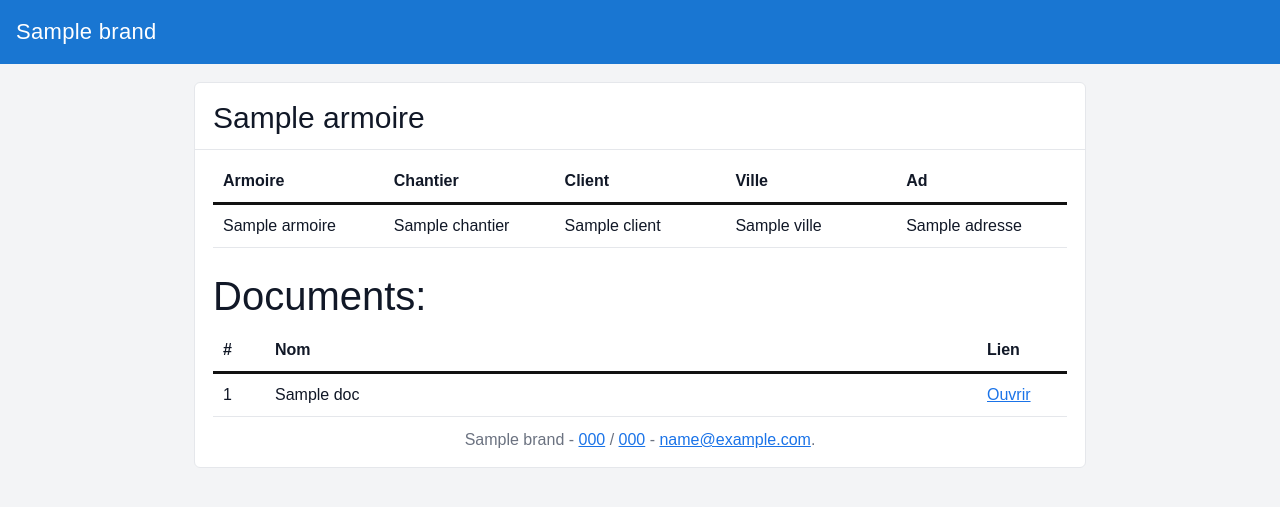
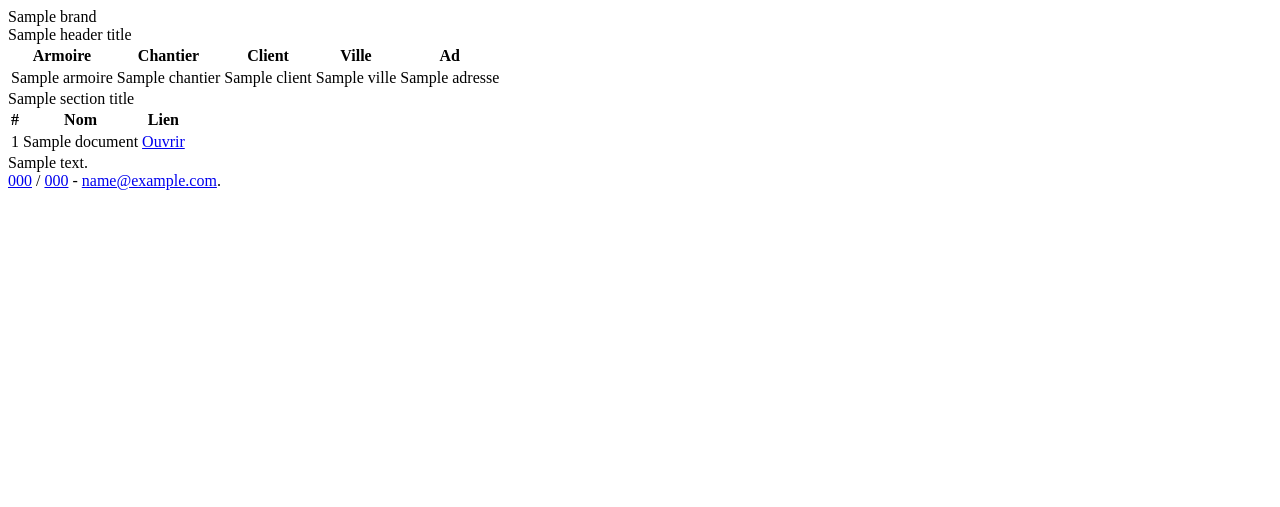
Before and after one commit to fode-konate/qr-code-dynamic, a Flask app: template templates/landing.html in a window 1280 px wide. Shown: the top 507 px of the page. Run offline with Flask 3, Linux system fonts and the light colour scheme; the visitor is signed in with stand-in values (Sample User, id 1); tables that the repository leaves empty hold one stand-in row (values such as "Sample post"); the template is opened without the code that fills it: most values are stand-ins (such as "Sample title", 1, 10 or a date in 2020).

Commit message:
Initial commit - QR dynamique avec landing modifiable

```diff
--- a/app.py
+++ b/app.py
@@ -1,105 +1,190 @@
-from flask import Flask, redirect, request, render_template, send_file, url_for, flash, send_from_directory, session
+from flask import (
+    Flask, redirect, request, render_template, send_file, url_for,
+    flash, send_from_directory, session
+)
 from flask_sqlalchemy import SQLAlchemy
 from datetime import datetime
 from sqlalchemy import text
 import qrcode
 import io
 import os
+import json
 import uuid
 from werkzeug.utils import secure_filename
 
-# Configuration Flask
+# -------------------------
+# Flask config
+# -------------------------
 app = Flask(__name__)
-app.secret_key = 'supersecretkey'
-app.config['UPLOAD_FOLDER'] = 'files'
+app.secret_key = "supersecretkey"
+app.config["UPLOAD_FOLDER"] = "files"
 
-# ✅ Rend l'URL compatible si Render fournit "postgres://"
-db_url = os.environ.get('DATABASE_URL')
+db_url = os.environ.get("DATABASE_URL")
 if db_url and db_url.startswith("postgres://"):
     db_url = db_url.replace("postgres://", "postgresql://", 1)
 
-app.config['SQLALCHEMY_DATABASE_URI'] = db_url
-app.config['SQLALCHEMY_TRACK_MODIFICATIONS'] = False
+app.config["SQLALCHEMY_DATABASE_URI"] = db_url
+app.config["SQLALCHEMY_TRACK_MODIFICATIONS"] = False
 
-# Dossier de fichiers PDF
-os.makedirs(app.config['UPLOAD_FOLDER'], exist_ok=True)
+os.makedirs(app.config["UPLOAD_FOLDER"], exist_ok=True)
 
-# Initialisation de SQLAlchemy
 db = SQLAlchemy(app)
 
-# Définition du modèle
+# -------------------------
+# Model
+# -------------------------
 class URL(db.Model):
     id = db.Column(db.String(8), primary_key=True)
     custom_id = db.Column(db.String(100), unique=True, nullable=True)
     target_url = db.Column(db.Text, nullable=False)
+
     mode = db.Column(db.String(20), default="redirect")  # redirect | landing
-    folder = db.Column(db.String(100), default='Général')
+
+    folder = db.Column(db.String(100), default="Général")
     filename = db.Column(db.String(200), nullable=True)
     created_at = db.Column(db.DateTime, default=datetime.utcnow)
     deleted = db.Column(db.Boolean, default=False)
 
+    # ---- Landing (page modifiable) ----
+    brand = db.Column(db.String(120), default="HDCA")
+    page_title = db.Column(db.String(200), default="HDCA")
+    header_title = db.Column(db.String(200), default="")
+
+    # Ligne "fixe" (tableau)
+    armoire = db.Column(db.String(200), default="Armoire Ventilation")
+    chantier = db.Column(db.String(200), default="")
+    client = db.Column(db.String(200), default="")
+    ville = db.Column(db.String(200), default="")
+    adresse = db.Column(db.String(200), default="")
+
+    # Le reste modifiable
+    section_title = db.Column(db.String(200), default="Documents:")
+    footer_text = db.Column(db.String(400), default="")
+    phone1 = db.Column(db.String(50), default="")
+    phone2 = db.Column(db.String(50), default="")
+    email = db.Column(db.String(120), default="")
+
+    # Liste des docs: [{"nom":"...", "url":"..."}]
+    documents_json = db.Column(db.Text, default="[]")
+
+
+# -------------------------
+# Auto-migration schema (Render free friendly)
+# -------------------------
 def ensure_schema():
-    """Crée les tables si besoin + ajoute la colonne mode si elle manque (sans Shell Render)."""
     db.create_all()
     try:
-        db.session.execute(text(
-            "ALTER TABLE url ADD COLUMN IF NOT EXISTS mode VARCHAR(20) DEFAULT 'redirect'"
-        ))
-        db.session.execute(text(
-            "UPDATE url SET mode='redirect' WHERE mode IS NULL"
-        ))
+        # base
+        db.session.execute(text("ALTER TABLE url ADD COLUMN IF NOT EXISTS mode VARCHAR(20) DEFAULT 'redirect'"))
+        db.session.execute(text("ALTER TABLE url ADD COLUMN IF NOT EXISTS folder VARCHAR(100) DEFAULT 'Général'"))
+        db.session.execute(text("ALTER TABLE url ADD COLUMN IF NOT EXISTS filename VARCHAR(200)"))
+        db.session.execute(text("ALTER TABLE url ADD COLUMN IF NOT EXISTS created_at TIMESTAMP"))
+        db.session.execute(text("ALTER TABLE url ADD COLUMN IF NOT EXISTS deleted BOOLEAN DEFAULT FALSE"))
+
+        # landing
+        db.session.execute(text("ALTER TABLE url ADD COLUMN IF NOT EXISTS brand VARCHAR(120) DEFAULT 'HDCA'"))
+        db.session.execute(text("ALTER TABLE url ADD COLUMN IF NOT EXISTS page_title VARCHAR(200) DEFAULT 'HDCA'"))
+        db.session.execute(text("ALTER TABLE url ADD COLUMN IF NOT EXISTS header_title VARCHAR(200) DEFAULT ''"))
+
+        db.session.execute(text("ALTER TABLE url ADD COLUMN IF NOT EXISTS armoire VARCHAR(200) DEFAULT 'Armoire Ventilation'"))
+        db.session.execute(text("ALTER TABLE url ADD COLUMN IF NOT EXISTS chantier VARCHAR(200) DEFAULT ''"))
+        db.session.execute(text("ALTER TABLE url ADD COLUMN IF NOT EXISTS client VARCHAR(200) DEFAULT ''"))
+        db.session.execute(text("ALTER TABLE url ADD COLUMN IF NOT EXISTS ville VARCHAR(200) DEFAULT ''"))
+        db.session.execute(text("ALTER TABLE url ADD COLUMN IF NOT EXISTS adresse VARCHAR(200) DEFAULT ''"))
+
+        db.session.execute(text("ALTER TABLE url ADD COLUMN IF NOT EXISTS section_title VARCHAR(200) DEFAULT 'Documents:'"))
+        db.session.execute(text("ALTER TABLE url ADD COLUMN IF NOT EXISTS footer_text VARCHAR(400) DEFAULT ''"))
+
+        db.session.execute(text("ALTER TABLE url ADD COLUMN IF NOT EXISTS phone1 VARCHAR(50) DEFAULT ''"))
+        db.session.execute(text("ALTER TABLE url ADD COLUMN IF NOT EXISTS phone2 VARCHAR(50) DEFAULT ''"))
+        db.session.execute(text("ALTER TABLE url ADD COLUMN IF NOT EXISTS email VARCHAR(120) DEFAULT ''"))
+
+        db.session.execute(text("ALTER TABLE url ADD COLUMN IF NOT EXISTS documents_json TEXT DEFAULT '[]'"))
+
+        # normalisation
+        db.session.execute(text("UPDATE url SET mode='redirect' WHERE mode IS NULL"))
+        db.session.execute(text("UPDATE url SET documents_json='[]' WHERE documents_json IS NULL"))
+        db.session.execute(text("UPDATE url SET deleted=FALSE WHERE deleted IS NULL"))
+
         db.session.commit()
     except Exception as e:
         db.session.rollback()
         print("Schema update warning:", e)
 
+
 with app.app_context():
     ensure_schema()
 
-# Middleware d'authentification
+
+# -------------------------
+# Auth middleware
+# Public: /redirect/* and /pdf/* are accessible without login (scan)
+# Admin: everything else requires login
+# -------------------------
 @app.before_request
 def require_login():
-    allowed_paths = ['/login']
-    if request.path.startswith('/redirect/') or request.path.startswith('/pdf/'):
+    allowed_paths = ["/login"]
+    if request.path.startswith("/redirect/") or request.path.startswith("/pdf/"):
         return
-    if not session.get('authenticated') and request.path not in allowed_paths:
-        return redirect(url_for('login'))
+    if not session.get("authenticated") and request.path not in allowed_paths:
+        return redirect(url_for("login"))
 
-@app.route('/login', methods=['GET', 'POST'])
+
+@app.route("/login", methods=["GET", "POST"])
 def login():
-    if request.method == 'POST':
-        if request.form.get('password') == "So!t3chGC":
-            session['authenticated'] = True
-            return redirect(url_for('home'))
+    if request.method == "POST":
+        if request.form.get("password") == "So!t3chGC":
+            session["authenticated"] = True
+            return redirect(url_for("home"))
         flash("Mot de passe incorrect.", "danger")
-    return render_template('login.html')
+    return render_template("login.html")
 
-@app.route('/')
+
+@app.route("/logout")
+def logout():
+    session.clear()
+    flash("Déconnecté avec succès.", "info")
+    return redirect(url_for("login"))
+
+
+# -------------------------
+# Pages
+# -------------------------
+@app.route("/")
 def home():
-    return render_template('index.html')
+    return render_template("index.html")
 
-@app.route('/generate', methods=['POST'])
+
+# -------------------------
+# Generate QR (dynamic)
+# -------------------------
+@app.route("/generate", methods=["POST"])
 def generate():
-    target_url = request.form['target_url']
-    fill_color = request.form['fill_color']
-    back_color = request.form['back_color']
-    folder = request.form.get('folder', 'Général')
-    custom_id = request.form.get('custom_id') or str(uuid.uuid4())[:8]
-    mode = request.form.get("mode", "redirect")  # "landing" si checkbox cochée
+    target_url = request.form["target_url"]
+    fill_color = request.form["fill_color"]
+    back_color = request.form["back_color"]
+    folder = request.form.get("folder", "Général")
+    custom_id = request.form.get("custom_id") or str(uuid.uuid4())[:8]
+    mode = request.form.get("mode", "redirect")  # "landing" if checkbox checked
 
     if URL.query.filter_by(custom_id=custom_id).first():
         flash("Cet identifiant est déjà utilisé.", "danger")
-        return redirect(url_for('home'))
+        return redirect(url_for("home"))
 
     unique_id = str(uuid.uuid4())[:8]
-    dynamic_url = request.host_url + 'redirect/' + unique_id
+    dynamic_url = request.host_url + "redirect/" + unique_id
+
+    # Valeurs landing par défaut si mode=landing
+    documents = [{"nom": "Document 1", "url": target_url}] if mode == "landing" else []
 
     url = URL(
         id=unique_id,
         custom_id=custom_id,
         target_url=target_url,
         folder=folder,
-        mode=mode
+        mode=mode,
+        documents_json=json.dumps(documents, ensure_ascii=False),
+        header_title=custom_id if mode == "landing" else ""
     )
 
     db.session.add(url)
@@ -111,60 +196,69 @@ def generate():
     img = qr.make_image(fill_color=fill_color, back_color=back_color)
 
     buf = io.BytesIO()
-    img.save(buf, 'PNG')
+    img.save(buf, "PNG")
     buf.seek(0)
 
     flash(f"QR Code créé pour l’identifiant : {custom_id}", "success")
-    return send_file(buf, mimetype='image/png', as_attachment=True, download_name='qr_code.png')
+    return send_file(buf, mimetype="image/png", as_attachment=True, download_name="qr_code.png")
 
-@app.route('/redirect/<unique_id>')
+
+# -------------------------
+# Public redirect (scan)
+# -------------------------
+@app.route("/redirect/<unique_id>")
 def redirect_dynamic(unique_id):
     url = URL.query.filter_by(id=unique_id, deleted=False).first()
     if not url:
         return "Lien invalide ou supprimé.", 404
 
-    # MODE CLASSIQUE : redirection directe
     if url.mode == "redirect":
         return redirect(url.target_url)
 
-    # MODE PAGE HDCA
     if url.mode == "landing":
-        documents = [{
-            "nom": url.custom_id or url.id,
-            "url": url.target_url
-        }]
+        try:
+            documents = json.loads(url.documents_json or "[]")
+        except Exception:
+            documents = []
 
         armoire = {
-            "nom": url.custom_id or "Armoire",
-            "armoire": "Armoire Ventilation",
-            "chantier": "La Manufacture Chanson",
-            "client": "Celsio",
-            "ville": "Paris 75011",
-            "adresse": "124 Av la République"
+            "nom": url.header_title or (url.custom_id or "Fiche"),
+            "armoire": url.armoire,
+            "chantier": url.chantier,
+            "client": url.client,
+            "ville": url.ville,
+            "adresse": url.adresse,
         }
 
         return render_template(
             "landing.html",
-            brand="HDCA",
+            brand=url.brand or "HDCA",
+            page_title=url.page_title or "HDCA",
+            section_title=url.section_title or "Documents:",
+            footer_text=url.footer_text or "",
             armoire=armoire,
             documents=documents,
-            phone1="0784943355",
-            phone2="0664913922",
-            email="hdca.etude@gmail.com"
+            phone1=url.phone1 or "",
+            phone2=url.phone2 or "",
+            email=url.email or "",
         )
 
     return "Mode invalide", 400
 
-@app.route('/upload', methods=['GET', 'POST'])
+
+# -------------------------
+# Upload PDF (optional local)
+# -------------------------
+@app.route("/upload", methods=["GET", "POST"])
 def upload_file():
-    if request.method == 'POST':
-        file = request.files.get('file')
-        folder = request.form.get('folder', 'Général')
-        custom_id = request.form.get('custom_id') or str(uuid.uuid4())[:8]
+    if request.method == "POST":
+        file = request.files.get("file")
+        folder = request.form.get("folder", "Général")
+        custom_id = request.form.get("custom_id") or str(uuid.uuid4())[:8]
         mode = request.form.get("mode", "redirect")
 
-        if not file or file.filename == '':
-            flash('Aucun fichier sélectionné.', 'danger')
+        if not file or file.filename == "":
+            flash("Aucun fichier sélectionné.", "danger")
             return redirect(request.url)
 
         if URL.query.filter_by(custom_id=custom_id).first():
@@ -172,11 +266,13 @@ def upload_file():
             return redirect(request.url)
 
         filename = secure_filename(file.filename)
-        file_path = os.path.join(app.config['UPLOAD_FOLDER'], filename)
+        file_path = os.path.join(app.config["UPLOAD_FOLDER"], filename)
         file.save(file_path)
 
         unique_id = str(uuid.uuid4())[:8]
-        file_url = url_for('download_pdf', filename=filename, _external=True)
+        file_url = url_for("download_pdf", filename=filename, _external=True)
+
+        documents = [{"nom": filename, "url": file_url}] if mode == "landing" else []
 
         new_url = URL(
             id=unique_id,
@@ -184,73 +280,133 @@ def upload_file():
             target_url=file_url,
             folder=folder,
             filename=filename,
-            mode=mode
+            mode=mode,
+            documents_json=json.dumps(documents, ensure_ascii=False),
+            header_title=custom_id if mode == "landing" else ""
         )
 
         db.session.add(new_url)
         db.session.commit()
 
-        qr = qrcode.make(request.host_url + 'redirect/' + unique_id)
+        qr = qrcode.make(request.host_url + "redirect/" + unique_id)
         buf = io.BytesIO()
-        qr.save(buf, format='PNG')
+        qr.save(buf, format="PNG")
         buf.seek(0)
 
         flash(f"PDF uploadé et QR Code généré (ID : {custom_id})", "success")
-        return send_file(buf, mimetype='image/png', as_attachment=True, download_name='qr_code.png')
+        return send_file(buf, mimetype="image/png", as_attachment=True, download_name="qr_code.png")
 
-    return render_template('upload.html')
+    return render_template("upload.html")
 
-@app.route('/pdf/<filename>')
+
+@app.route("/pdf/<filename>")
 def download_pdf(filename):
-    return send_from_directory(app.config['UPLOAD_FOLDER'], filename)
+    return send_from_directory(app.config["UPLOAD_FOLDER"], filename)
 
-@app.route('/update/<unique_id>', methods=['GET', 'POST'])
+
+# -------------------------
+# Admin: edit landing (protected by middleware)
+# -------------------------
+@app.route("/landing/edit/<unique_id>", methods=["GET", "POST"])
+def edit_landing(unique_id):
+    url = URL.query.filter_by(id=unique_id, deleted=False).first()
+    if not url:
+        return "QR Code non trouvé.", 404
+
+    if request.method == "POST":
+        # tableau fixe
+        url.armoire = request.form.get("armoire", "")
+        url.chantier = request.form.get("chantier", "")
+        url.client = request.form.get("client", "")
+        url.ville = request.form.get("ville", "")
+        url.adresse = request.form.get("adresse", "")
+
+        # modifiables
+        url.brand = request.form.get("brand", "HDCA")
+        url.page_title = request.form.get("page_title", "HDCA")
+        url.header_title = request.form.get("header_title", "")
+
+        url.section_title = request.form.get("section_title", "Documents:")
+        url.footer_text = request.form.get("footer_text", "")
+
+        url.phone1 = request.form.get("phone1", "")
+        url.phone2 = request.form.get("phone2", "")
+        url.email = request.form.get("email", "")
+
+        # documents
+        noms = request.form.getlist("doc_name[]")
+        links = request.form.getlist("doc_url[]")
+        docs = []
+        for n, u in zip(noms, links):
+            n = (n or "").strip()
+            u = (u or "").strip()
+            if n and u:
+                docs.append({"nom": n, "url": u})
+        url.documents_json = json.dumps(docs, ensure_ascii=False)
+
+        db.session.commit()
+        flash("Landing mise à jour ✅", "success")
+        return redirect(url_for("list_qr"))
+
+    try:
+        documents = json.loads(url.documents_json or "[]")
+    except Exception:
+        documents = []
+
+    return render_template("edit_landing.html", item=url, documents=documents)
+
+
+# -------------------------
+# Update QR target (admin)
+# -------------------------
+@app.route("/update/<unique_id>", methods=["GET", "POST"])
 def update(unique_id):
     url = URL.query.filter_by(id=unique_id).first()
     if not url:
         return "QR Code non trouvé.", 404
 
-    if request.method == 'POST':
-        url.target_url = request.form['new_url']
-        url.folder = request.form.get('folder', 'Général')
-        file = request.files.get('file')
+    if request.method == "POST":
+        url.target_url = request.form["new_url"]
+        url.folder = request.form.get("folder", "Général")
+        file = request.files.get("file")
 
         if file and file.filename:
             filename = secure_filename(file.filename)
-            file.save(os.path.join(app.config['UPLOAD_FOLDER'], filename))
-            url.target_url = url_for('download_pdf', filename=filename, _external=True)
+            file.save(os.path.join(app.config["UPLOAD_FOLDER"], filename))
+            url.target_url = url_for("download_pdf", filename=filename, _external=True)
             url.filename = filename
 
         db.session.commit()
         flash("QR Code mis à jour avec succès.", "success")
-        return redirect(url_for('list_qr'))
+        return redirect(url_for("list_qr"))
 
-    return render_template('update.html', unique_id=unique_id, target_url=url.target_url, folder=url.folder)
+    return render_template("update.html", unique_id=unique_id, target_url=url.target_url, folder=url.folder)
 
-@app.route('/list')
+
+# -------------------------
+# List (admin)
+# -------------------------
+@app.route("/list")
 def list_qr():
-    folder = request.args.get('folder')
+    folder = request.args.get("folder")
     if folder:
         urls = URL.query.filter_by(folder=folder, deleted=False).all()
     else:
         urls = URL.query.filter_by(deleted=False).all()
+
     folders = [f.folder for f in URL.query.with_entities(URL.folder).distinct()]
-    return render_template('list.html', qr_codes=urls, folders=folders, selected_folder=folder)
+    return render_template("list.html", qr_codes=urls, folders=folders, selected_folder=folder)
 
-@app.route('/delete/<unique_id>', methods=['POST'])
+
+@app.route("/delete/<unique_id>", methods=["POST"])
 def delete(unique_id):
     url = URL.query.filter_by(id=unique_id).first()
     if url:
         url.deleted = True
         db.session.commit()
-        flash('QR Code déplacé dans la corbeille.', 'success')
-    return redirect(url_for('list_qr'))
+        flash("QR Code déplacé dans la corbeille.", "success")
+    return redirect(url_for("list_qr"))
 
-@app.route('/logout')
-def logout():
-    session.clear()
-    flash("Déconnecté avec succès.", "info")
-    return redirect(url_for('login'))
 
-if __name__ == '__main__':
+if __name__ == "__main__":
     app.run(debug=True)
--- a/templates/landing.html
+++ b/templates/landing.html
@@ -6,108 +6,7 @@
   <title>{{ page_title or "HDCA" }}</title>
 
   <style>
-    :root{
-      --blue:#1976d2;
-      --bg:#f3f4f6;
-      --card:#ffffff;
-      --text:#111827;
-      --muted:#6b7280;
-      --border:#e5e7eb;
-      --link:#1a73e8;
-    }
-
-    *{ box-sizing:border-box; }
-    body{
-      margin:0;
-      font-family: Arial, Helvetica, sans-serif;
-      background:var(--bg);
-      color:var(--text);
-    }
-
-    /* Barre bleue */
-    .appbar{
-      height:64px;
-      background:var(--blue);
-      display:flex;
-      align-items:center;
-      padding:0 16px;
-      color:#fff;
-      font-size:22px;
-      letter-spacing:.3px;
-    }
-
-    /* Contenu centré mobile */
-    .wrap{
-      max-width: 920px;
-      margin: 18px auto 0;
-      padding: 0 14px 26px;
-    }
-
-    .card{
-      background:var(--card);
-      border:1px solid var(--border);
-      border-radius:6px;
-      overflow:hidden;
-    }
-
-    .card-header{
-      padding:18px 18px 14px;
-      border-bottom:1px solid var(--border);
-      font-size:30px;
-      font-weight:500;
-    }
-
-    .card-body{
-      padding: 10px 18px 18px;
-    }
-
-    table{
-      width:100%;
-      border-collapse:collapse;
-      table-layout: fixed;
-    }
-
-    th, td{
-      padding: 12px 10px;
-      text-align:left;
-      vertical-align:top;
-      word-wrap:break-word;
-      overflow-wrap:anywhere;
-    }
-
-    thead th{
-      font-weight:700;
-      border-bottom:3px solid #111;
-    }
-
-    tbody td{
-      border-bottom:1px solid var(--border);
-    }
-
-    .section-title{
-      margin: 26px 0 10px;
-      font-size:40px;
-      font-weight:500;
-    }
-
-    a{
-      color:var(--link);
-      text-decoration:underline;
-    }
-
-    .footer{
-      text-align:center;
-      padding: 14px 0 0;
-      color:var(--muted);
-      font-size:16px;
-    }
-
-    /* Responsive : sur petit écran, on évite que les colonnes soient trop serrées */
-    @media (max-width: 520px){
-      .card-header{ font-size:26px; }
-      .section-title{ font-size:34px; }
-      th, td{ padding:10px 8px; }
-    }
+    /* Style here */
   </style>
 </head>
 
@@ -116,7 +15,7 @@
 
   <div class="wrap">
     <div class="card">
-      <div class="card-header">{{ armoire.nom }}</div>
+      <div class="card-header">{{ header_title }}</div>
 
       <div class="card-body">
         <!-- Tableau infos -->
@@ -132,24 +31,24 @@
           </thead>
           <tbody>
             <tr>
-              <td>{{ armoire.armoire }}</td>
-              <td>{{ armoire.chantier }}</td>
-              <td>{{ armoire.client }}</td>
-              <td>{{ armoire.ville }}</td>
-              <td>{{ armoire.adresse }}</td>
+              <td>{{ armoire }}</td>
+              <td>{{ chantier }}</td>
+              <td>{{ client }}</td>
+              <td>{{ ville }}</td>
+              <td>{{ adresse }}</td>
             </tr>
           </tbody>
         </table>
 
         <!-- Documents -->
-        <div class="section-title">Documents:</div>
+        <div class="section-title">{{ section_title }}</div>
 
         <table>
           <thead>
             <tr>
-              <th style="width:52px;">#</th>
+              <th>#</th>
               <th>Nom</th>
-              <th style="width:90px;">Lien</th>
+              <th>Lien</th>
             </tr>
           </thead>
           <tbody>
@@ -165,9 +64,8 @@
           </tbody>
         </table>
 
-        <!-- Footer comme sur l'image -->
         <div class="footer">
-          {{ brand or "HDCA" }} -
+          {{ footer_text }}<br>
           <a href="tel:{{ phone1 }}">{{ phone1 }}</a> /
           <a href="tel:{{ phone2 }}">{{ phone2 }}</a> -
           <a href="mailto:{{ email }}">{{ email }}</a>.
```
Also changed, not shown: templates/edit_landing.html (added, +133 -0 lines), templates/list.html (+23 -7 lines), Nouveau Document texte (2).txt (deleted), Nouveau Document texte.txt (deleted).
